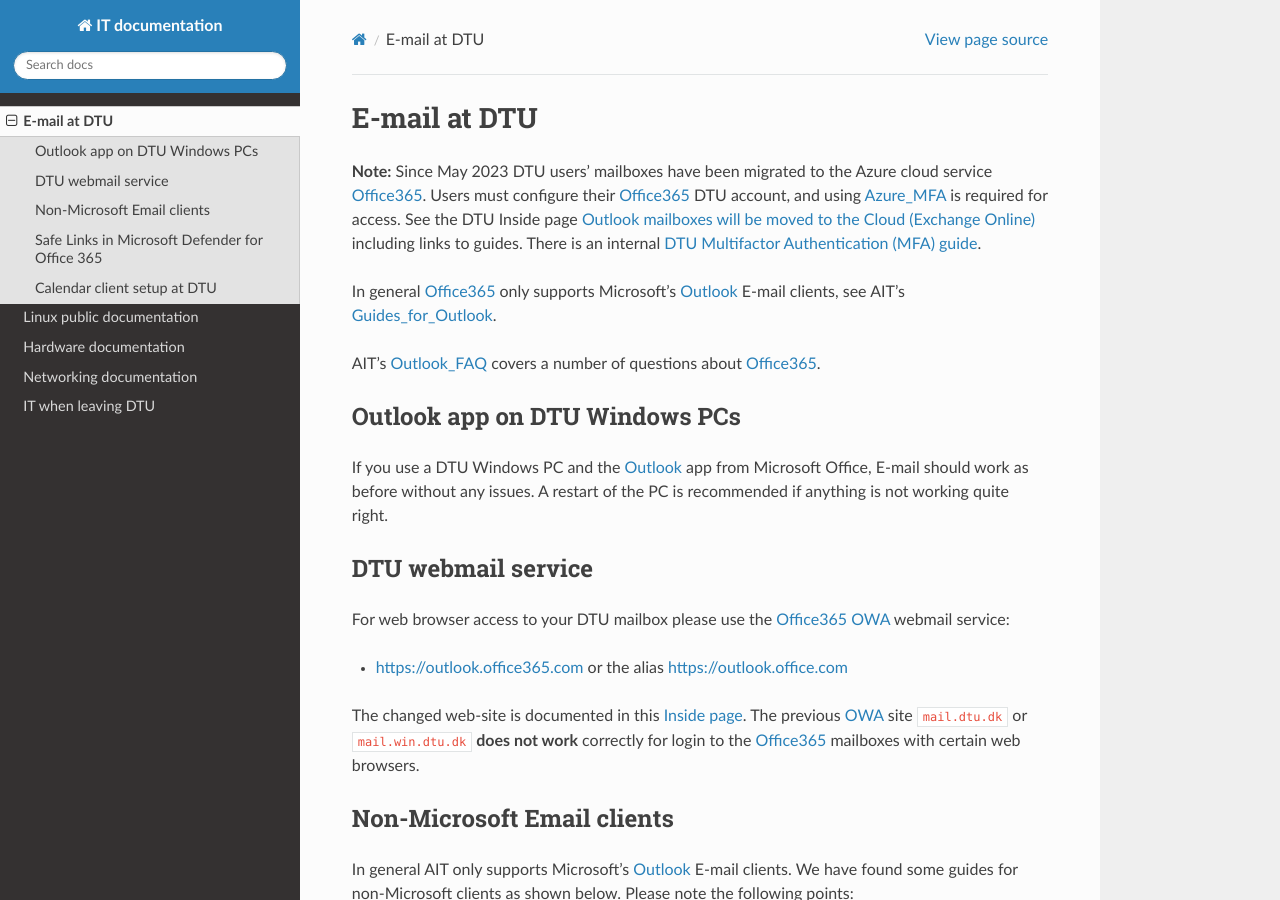
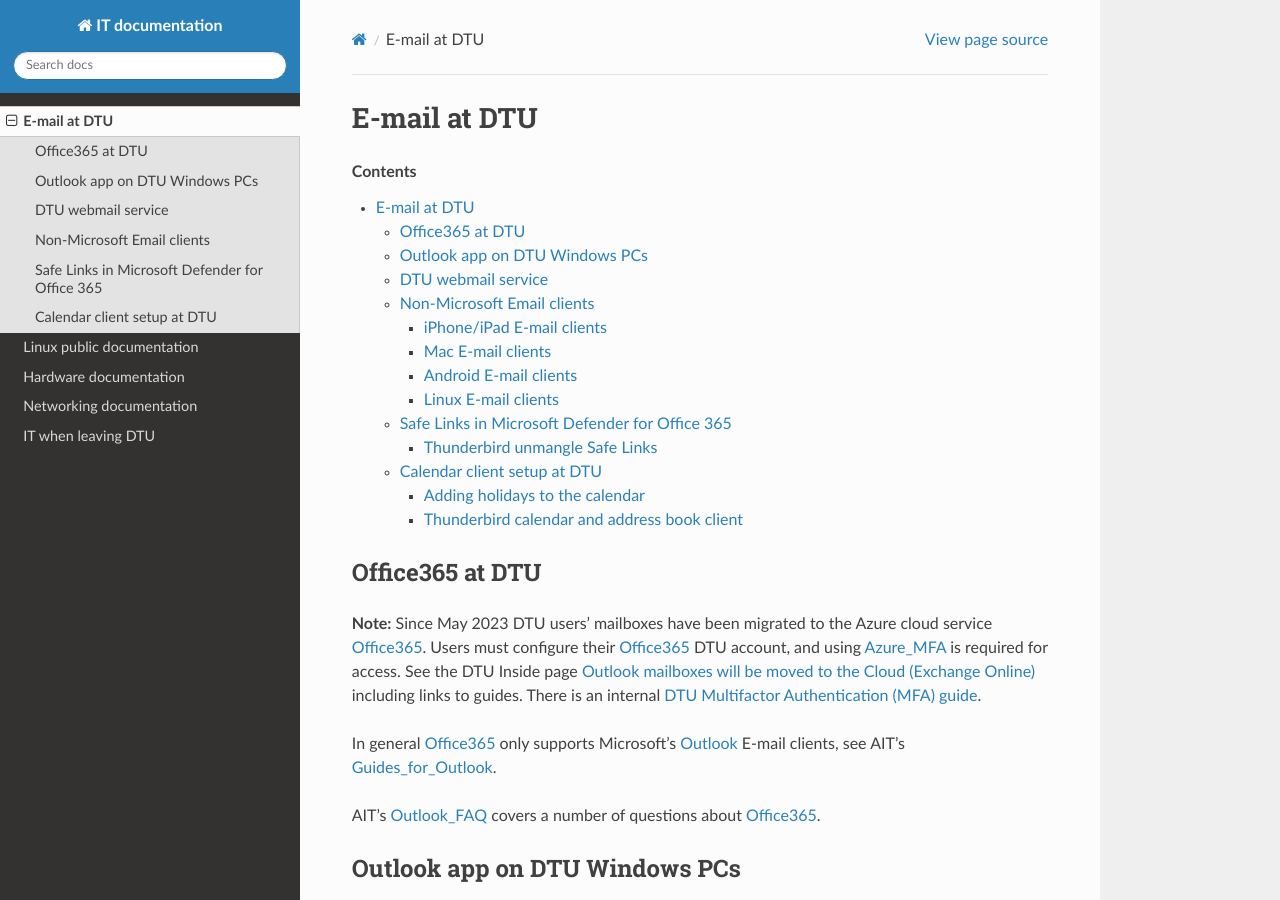
Before and after one commit to OleHolmNielsen/ITwiki, a Sphinx documentation site: the page built from docs/Email.rst, in a window 1280 px wide and 900 px high. Built offline with Sphinx 7.4.7 and the Read the Docs theme 3.1.0, drawn with Linux system fonts in a browser that asks for light colours.

Commit message:
Added Contents

```diff
--- a/docs/Email.rst
+++ b/docs/Email.rst
@@ -3,6 +3,11 @@
 =========================
 E-mail at DTU
 =========================
+
+.. Contents::
+
+Office365 at DTU
+=====================
 
 **Note:** Since May 2023 DTU users' mailboxes have been migrated to the Azure cloud service Office365_.
 Users must configure their Office365_ DTU account, and using Azure_MFA_ is required for access.
```
